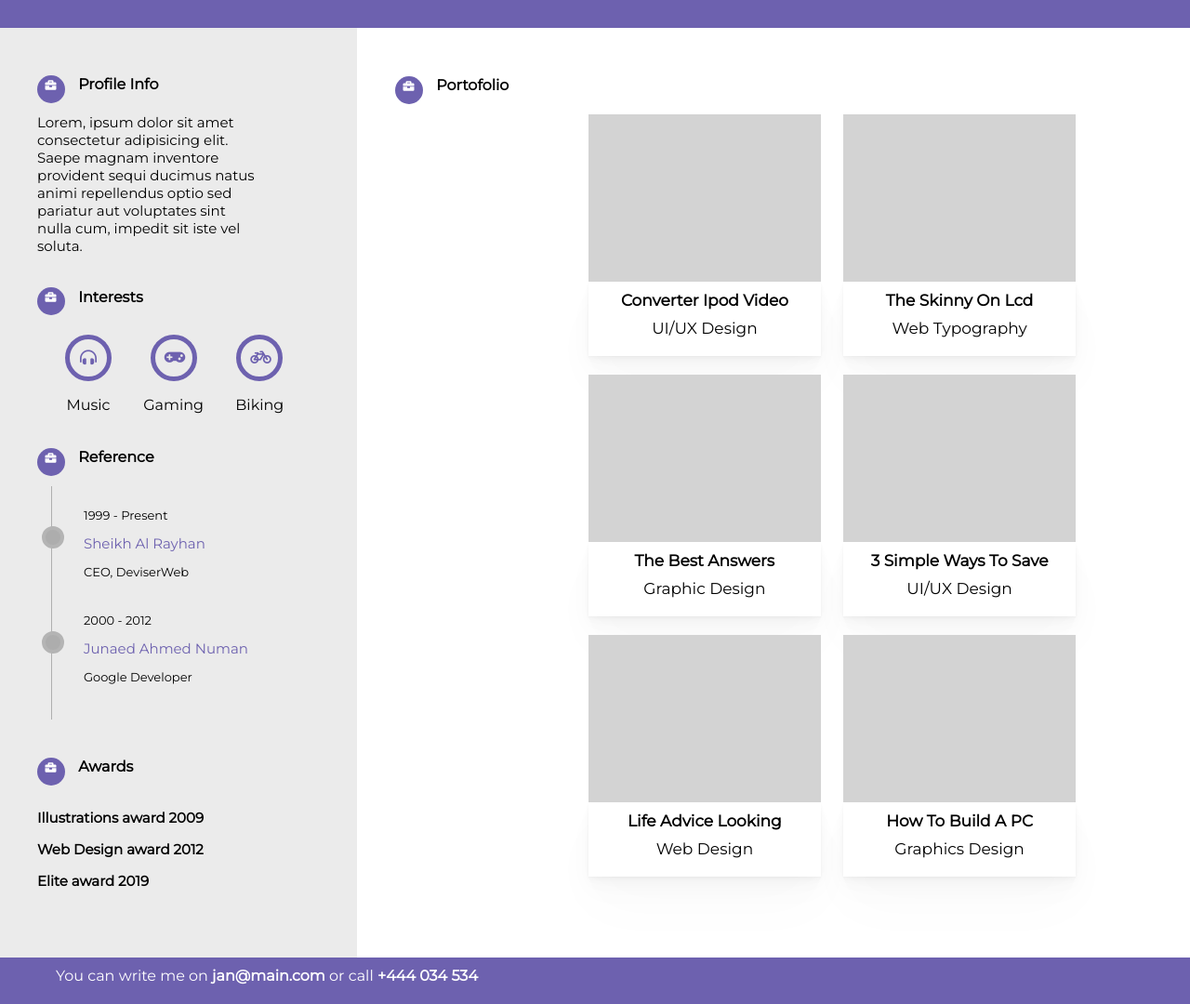
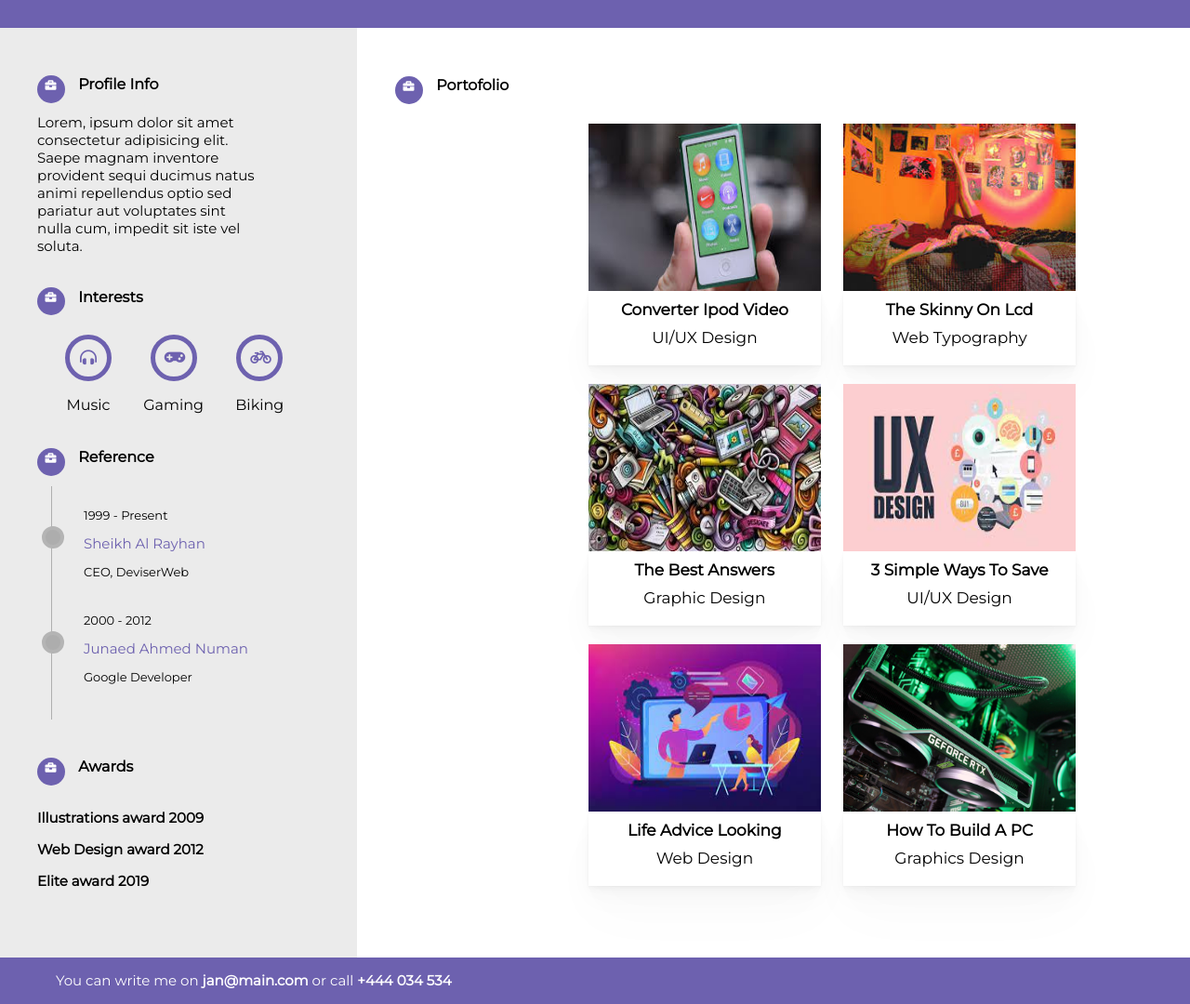
Before and after one commit to roxana-florea/css-cv, a plain HTML site: page index.html in a window 1280 px wide. Shown: the part 140-1220 px from the top of the page at 93% size. Drawn offline with Linux system fonts and the light colour scheme.

Commit message:
add images to portofolio section

```diff
--- a/index.html
+++ b/index.html
@@ -11,7 +11,7 @@
 <body>
     <header>
       <div class='name-logo-contaier'>
-        <img src="./logo.png" alt="logo"/>
+        <img src="./assets/logo.png" alt="logo"/>
         <div class="name">
                 <h1>Andrew Smith</h1>
                 <h4>UX/UI designer</h4>
@@ -108,14 +108,14 @@
                    <div class="portfolio-boxes">
                        <div class="box">
                           <div>
-                              <div class="small-box"></div>
+                              <img src="./assets/ipod.jfif" alt="ipod" class="small-box"></img>
                               <div class="smaller-box">
                                   <p><b>Converter Ipod Video</b></p>
                                   <p>UI/UX Design</p>
                               </div>
                           </div>
                           <div>
-                            <div class="small-box"></div>
+                            <img src="./assets/lsd.jfif" alt="lsd" class="small-box"></img>
                             <div class="smaller-box">
                                 <p><b>The Skinny On Lcd</b></p>
                                   <p>Web Typography</p>
@@ -125,14 +125,14 @@
 
                        <div class="box">
                         <div>
-                            <div class="small-box"></div>
+                            <img src="./assets/graphic.jfif" alt="graphic-design" class="small-box"></img>
                             <div class="smaller-box">
                                 <p><b>The Best Answers</b></p>
                                   <p>Graphic Design</p>
                             </div>
                         </div>
                         <div>
-                            <div class="small-box"></div>
+                            <img src="./assets/ux.jfif" alt="ux-design" class="small-box"></img>
                             <div class="smaller-box">
                                 <p><b>3  Simple Ways To Save</b></p>
                                   <p>UI/UX Design</p>
@@ -142,14 +142,14 @@
 
                        <div class="box">
                         <div>
-                            <div class="small-box"></div>
+                            <img src="./assets/web.jfif" alt="web-design" class="small-box"></img>
                             <div class="smaller-box">
                                 <p><b>Life Advice Looking</b></p>
                                   <p>Web Design</p>
                             </div>
                         </div>
                         <div>
-                            <div class="small-box"></div>
+                            <img src="./assets/pc.jfif" alt="pc" class="small-box"></img>
                             <div class="smaller-box">
                                 <p><b>How To Build A PC</b></p>
                                   <p>Graphics Design</p>
--- a/styles.css
+++ b/styles.css
@@ -76,8 +76,9 @@ i {
 footer p {
   margin: auto;
   color: white;
-  padding-top: 10px;
+  padding-top: 15px;
   padding-left: 60px;
+  font-size: 15px;
 }
 
 .circle-briefcase {
@@ -302,6 +303,7 @@ div.event::after {
 
 .smaller-box:hover {
   background-color:rgba(171, 126, 201, 0.295);
+  cursor: pointer;
 }
 
 .smaller-box p {
```
Also changed, not shown: assets/graphic.jfif (added), assets/ipod.jfif (added), assets/logo.png (renamed from logo.png), assets/lsd.jfif (added), assets/pc.jfif (added), assets/ux.jfif (added), assets/web.jfif (added).
